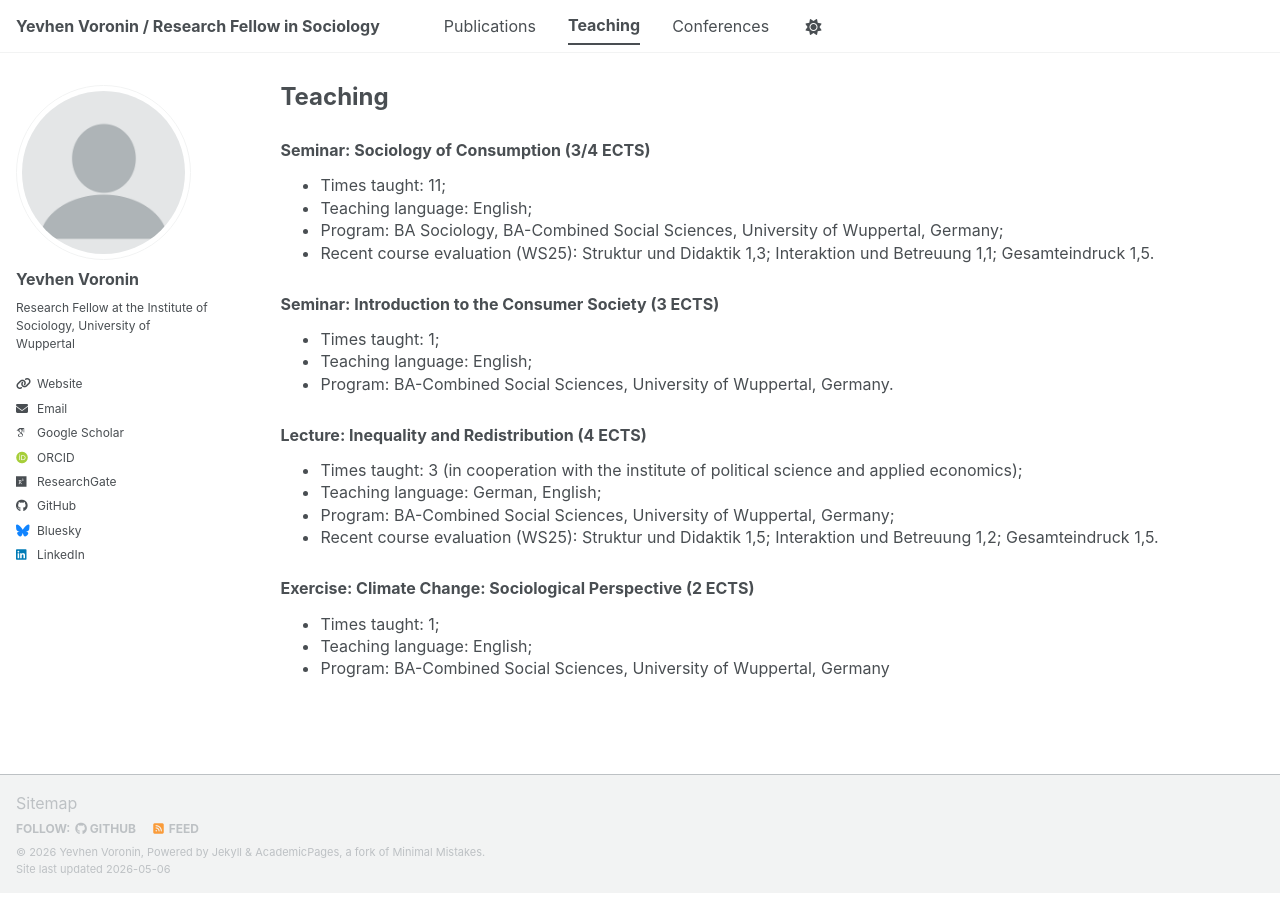
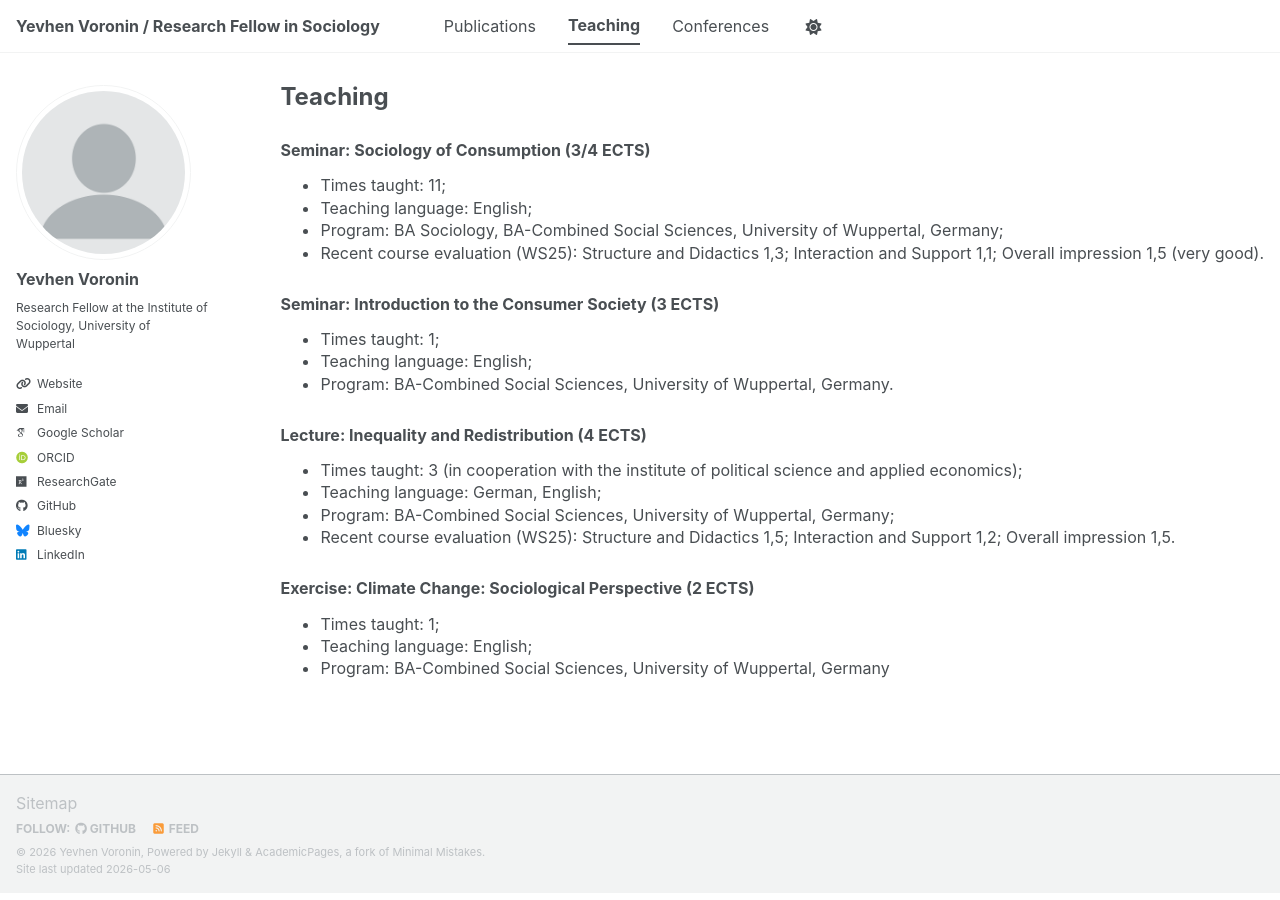
Before and after one commit to voronin-yevhen/voronin-yevhen.github.io, a Jekyll site: the page built from _pages/teaching.md, in a window 1280 px wide. Built offline with Jekyll 4.4.1, drawn with Linux system fonts in a browser that asks for light colours; some web fonts are replaced; a script bundle is joined from its source files by our own code; library files that are not in the unit come from our copies.

Commit message:
links corrected

```diff
--- a/_config.yml
+++ b/_config.yml
@@ -57,7 +57,7 @@
 
   # Social media
   artstation       : # Username
-  bluesky          : "https://bsky.app/profile/yevhenvoronin.bsky.social" # Replace this with you Bluesky username
+  bluesky          : "yevhenvoronin.bsky.social" # Replace this with you Bluesky username
   facebook         : # Username
   flickr           : # Username
   foursquare       : # Username
@@ -66,7 +66,7 @@
   keybase          : # Username
   instagram        : # Username
   lastfm           : # Username
-  linkedin         : "https://www.linkedin.com/in/yevhen-voronin/" # Username
+  linkedin         : "yevhen-voronin/" # Username
   mastodon         : # URL
   medium           : # URL
   pinterest        : # Username
--- a/_pages/teaching.md
+++ b/_pages/teaching.md
@@ -12,7 +12,7 @@
 * Times taught: 11;
 * Teaching language: English;
 * Program: BA Sociology, BA-Combined Social Sciences, University of Wuppertal, Germany;
-* Recent course evaluation (WS25): Struktur und Didaktik 1,3; Interaktion und Betreuung 1,1; Gesamteindruck 1,5.
+* Recent course evaluation (WS25): Structure and Didactics 1,3; Interaction and Support 1,1; Overall impression 1,5 (very good).
 
 ### Seminar: Introduction to the Consumer Society (3 ECTS)
 
@@ -25,7 +25,7 @@
 * Times taught: 3 (in cooperation with the institute of political science and applied economics);
 * Teaching language: German, English;
 * Program: BA-Combined Social Sciences, University of Wuppertal, Germany;
-* Recent course evaluation (WS25): Struktur und Didaktik 1,5; Interaktion und Betreuung 1,2; Gesamteindruck 1,5.
+* Recent course evaluation (WS25): Structure and Didactics 1,5; Interaction and Support 1,2; Overall impression 1,5.
 
 ### Exercise: Climate Change: Sociological Perspective (2 ECTS)
 
```
